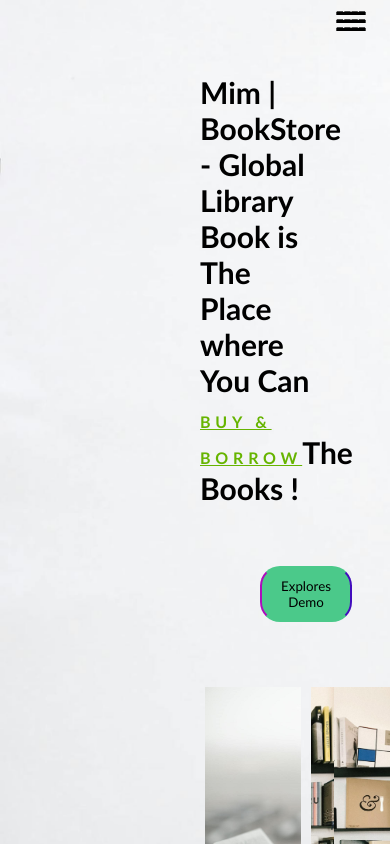
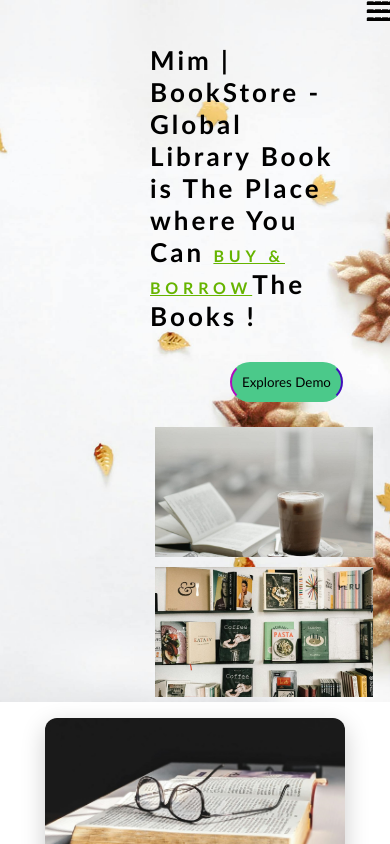
Before and after one commit to MiArianM/BookLibrary, a React (Vite) app: page / in a window 390 px wide. Shown: the top 844 px of the page. Built offline with nearby package versions, Linux system fonts and the light colour scheme.

Commit message:
Header Responsive Completed !

```diff
--- a/src/Styles/Header.css
+++ b/src/Styles/Header.css
@@ -197,16 +197,14 @@ figure.ImgCard img {
 }
 figure.ImgCard:after {
   background: #b96248d2;
-  width: 120%;
-  height: 100%;
+  width: 342%;
+  height: 113%;
   position: absolute;
   left: 0;
   bottom: 0;
   content: "";
   opacity: 1;
-  -webkit-transform: skew(-75deg) scaleX(0);
   transform: skew(-75deg) scaleX(0);
-  -webkit-transition: all 0.3s ease-in-out;
   transition: all 0.3s ease-in-out;
 }
 figure.ImgCard figcaption {
@@ -251,26 +249,21 @@ figure.ImgCard p:hover {
     1px 1px 1px rgba(0, 0, 0, 0.5);
 }
 
-figure.ImgCard:hover:after,
-figure.ImgCard.hover:after {
+figure.ImgCard:hover:after {
   -webkit-transform: skew(-45deg) scaleX(1);
   transform: skew(-75deg) scaleX(1);
   transition: all 400ms cubic-bezier(0.175, 0.885, 0.32, 1.275);
 }
 figure.ImgCard:hover figcaption h2,
-figure.ImgCard.hover figcaption h2,
-figure.ImgCard:hover figcaption p,
-figure.ImgCard.hover figcaption p {
+figure.ImgCard:hover figcaption p {
   -webkit-transform: translate3d(0%, 0%, 0);
   transform: translate3d(0%, 0%, 0);
   -webkit-transition-delay: 0.2s;
   transition-delay: 0.2s;
 }
-figure.ImgCard:hover figcaption h2,
-figure.ImgCard.hover figcaption h2 {
+figure.ImgCard:hover figcaption h2 {
   opacity: 1;
 }
-figure.ImgCard:hover figcaption p,
-figure.ImgCard.hover figcaption p {
+figure.ImgCard:hover figcaption p {
   opacity: 0.7;
 }
--- a/src/Styles/Responsive.css
+++ b/src/Styles/Responsive.css
@@ -1,6 +1,3 @@
-/*Header------*/
-/*NavBar*/
-
 .hamburger-menu span::before {
   content: "____";
   display: block;
@@ -8,56 +5,165 @@
   text-decoration-thickness: 2.5px;
   line-height: 0.5;
 }
+#HamburgerMenu {
+  animation: SecoundMenu 1.5s forwards linear;
 
-#HamburgerMenu {
-  backdrop-filter: blur(10px);
   position: fixed;
   z-index: 1;
   align-items: center;
-  width: 600px;
+  width: 1000px;
+  height: 102vh;
   justify-content: space-between;
   padding: 40px;
-  border-radius: 20px;
-  margin-top: 5rem;
-  line-height: 0.5;
+  line-height: 0.7;
   gap: 50px;
-  background-color: beige;
+  background-color: rgb(220, 245, 238);
   * {
-    font-family: Verdana, Geneva, Tahoma, sans-serif;
+    font-family: "Segoe UI", Tahoma, Verdana, sans-serif;
   }
   img {
-    height: 55px;
+    height: 75px;
+    transition: 0.5s all;
+    cursor: pointer;
+    position: relative;
+    top: -23px;
   }
   ul {
     display: flex;
     flex-direction: column;
   }
+  li {
+    background-color: aliceblue;
+    padding: 20px;
+    border-radius: 20px;
+    width: 500px;
+    text-align: center;
+    box-shadow: 4px 3px 9px 3px #000000;
+    transition: 0.5s all;
+    cursor: pointer;
+  }
+  li:hover {
+    box-shadow: 0px 7px 10px 2px #2d0763;
+  }
+  a {
+    border-bottom: 3px rgba(255, 255, 255, 0) solid;
+  }
+  a:hover {
+    color: rgb(7, 15, 122);
+    border-bottom: 3px rgb(69, 197, 107) solid;
+    border-radius: 7px;
+  }
+  button {
+    font-size: 20px;
+    padding: 7px 15px;
+    border-radius: 20px;
+    transition: 0.55s all;
+    cursor: pointer;
+    border-top: rgba(255, 255, 255, 0) 3px solid;
+    border-left: rgba(255, 255, 255, 0) 3px solid;
+    background-color: rgb(201, 194, 194);
+    border-right: none;
+    border-bottom: none;
+    width: 400px;
+  }
+  button:hover {
+    background-color: rgb(118, 190, 199);
+    border-top: rgb(108, 18, 131) 3px solid;
+    border-left: rgb(122, 18, 131) 3px solid;
+    color: #b4003c;
+    transform: scale(1.15);
+  }
+  img:hover {
+    -webkit-transform: translate(10px, 16px) skew(-11deg, 24deg);
+    transform: scale(1.25) translate(10px, 16px) skew(-1deg, 4deg);
+  }
   .hamburger-menu {
+    animation: SecoundMenu 1s forwards;
     position: relative;
     margin-left: 90%;
-    margin-top: -3.2rem;
+    margin-top: -4.5rem;
     cursor: pointer;
   }
 }
 .hamburger-menu {
+  animation: FirstMenu 1s forwards;
   cursor: pointer;
-  margin-left: 80%;
+  margin-left: 0%;
+  margin-top: 5%;
+  display: block;
 }
+/*Header----------------------*/
+@media (max-width: 690px) {
+  header section {
+    padding: 0;
+  }
+  #FirstHomeinfo h1 {
+    font-size: 26px;
+    letter-spacing: 3px;
+  }
+  #FirstHomeinfo button {
+    margin: 30px 0px 20px 80px;
+  }
+}
+/*NavBar*/
 @media (max-width: 2000px) {
   .hmFirst {
-    display: none;
+    opacity: 0;
+    cursor: none;
   }
 }
 @media (max-width: 965px) {
   .hmFirst {
-    display: block;
+    margin-left: 70%;
+    opacity: 1;
+    cursor: pointer;
   }
   .fnav {
     display: none;
   }
 }
+@media (max-width: 955px) {
+  #HamburgerMenu {
+    .hamburger-menu {
+      margin-left: 80%;
+    }
+  }
+}
+@media (max-width: 860px) {
+  #HamburgerMenu {
+    .hamburger-menu {
+      margin-left: 70%;
+    }
+    img {
+      margin-left: 10%;
+      top: -24px;
+    }
+  }
+}
+@media (max-width: 766px) {
+  #HamburgerMenu {
+    .hamburger-menu {
+      margin-left: 25%;
+    }
+    img {
+      margin-left: 30%;
+      top: -27px;
+    }
+  }
+}
+@media (max-width: 465px) {
+  #HamburgerMenu {
+    height: 125vh;
+    li {
+      width: 300px;
+    }
+    button {
+      width: 250px;
+    }
+  }
+}
 /*HomePage IntroDuction*/
-@media (max-width: 1331px) {
+@media (max-width: 1347px) {
   span.focus {
     font-size: 2.15rem;
   }
@@ -69,6 +175,9 @@
   }
   .focus--mask {
     display: none;
+  }
+  header {
+    background-position: center;
   }
 }
 @media (max-width: 1088px) {
@@ -84,15 +193,52 @@
   .focus--mask {
     display: block;
   }
+  @keyframes mask-move {
+    0% {
+      transform: translateX(-7.5px);
+    }
+    100% {
+      transform: translateX(337px);
+    }
+  }
+  @keyframes mask-inner-move {
+    0% {
+      transform: translateX(0);
+    }
+    100% {
+      transform: translateX(-337px);
+    }
+  }
 }
-@media (max-width: 983px) {
+@media (max-width: 1002px) {
+  span.focus::before {
+    content: "Buy & Borrow";
+  }
+
+  @keyframes mask-move {
+    0% {
+      transform: translateX(-7.5px);
+    }
+    100% {
+      transform: translateX(196px);
+    }
+  }
+  @keyframes mask-inner-move {
+    0% {
+      transform: translateX(0);
+    }
+    100% {
+      transform: translateX(-196px);
+    }
+  }
+}
+@media (max-width: 967px) {
+  span.focus::before {
+    filter: blur(0px);
+  }
   span.focus {
     text-decoration: underline;
     text-decoration-thickness: 0.5px;
-  }
-  span.focus::before {
-    filter: blur(0px);
-    content: "Buy & Borrow";
   }
   .focus::after {
     display: none;
@@ -110,4 +256,113 @@
   span.focus::before {
     font-size: 1rem;
   }
+  header {
+    background-position: center;
+  }
 }
+@keyframes FirstMenu {
+  100% {
+    transform: translate(50px, -30px);
+  }
+  0% {
+    transform: scale(1) translate(-190px, 0px);
+  }
+}
+@keyframes SecoundMenu {
+  0% {
+    transform: translate(-823px, 0px);
+    opacity: 0;
+  }
+  100% {
+    transform: translate(20px, -10px);
+    opacity: 1;
+  }
+}
+/*HomePage Images*/
+@media (max-width: 1213px) {
+  .HomeImage {
+    width: 100%;
+    height: 230px;
+    background-size: cover;
+  }
+}
+@media (max-width: 1048px) {
+  .HomeImage {
+    width: 100%;
+    height: 130px;
+    background-size: cover;
+  }
+}
+@media (max-width: 889px) {
+  #HomeImageContainer {
+    display: flex;
+    flex-direction: column;
+  }
+  .HomeImage {
+    width: 70%;
+    background-size: cover;
+  }
+  figure.ImgCard:after {
+    width: 38%;
+    height: 74%;
+    transform: skew(-65deg) scaleX(0);
+    transition: all 0.3s ease-in-out;
+  }
+  figure.ImgCard figcaption {
+    width: 64%;
+  }
+  figure.ImgCard p {
+    font-weight: 600;
+    width: 400px;
+    letter-spacing: 0.3rem;
+    color: #e20013fd;
+    text-shadow: -1px -1px 1px rgba(30, 51, 143, 0.973),
+      1px 1px 1px rgb(202, 199, 0);
+    width: 357px;
+  }
+  figure.ImgCard h2 {
+    font-size: 25px;
+    width: 115%;
+    text-shadow: -1px -1px 1px rgba(30, 51, 143, 0.973),
+      1px 1px 1px rgb(202, 199, 0);
+  }
+  figure.ImgCard figcaption {
+    width: 67%;
+  }
+}
+@media (max-width: 790px) {
+  figure.ImgCard:after {
+    width: 28%;
+    height: 68%;
+    transform: skew(-65deg) scaleX(0);
+    transition: all 0.3s ease-in-out;
+  }
+}
+@media (max-width: 544px) {
+  figure.ImgCard:after {
+    width: 31%;
+    height: 62%;
+  }
+  .HomeImage {
+    width: 70%;
+    background-size: cover;
+    background-position: center;
+  }
+  figure.ImgCard p {
+    font-weight: 800;
+    font-size: 12px;
+    width: 300px;
+    letter-spacing: 0.3rem;
+    color: #e20013fd;
+    text-shadow: 21px 11px 21px rgba(9, 50, 236, 0.973),
+      12px 1px 1px rgb(202, 199, 0);
+  }
+}
+@media (max-width: 470px) {
+  figure.ImgCard:after {
+    width: 21%;
+    height: 61%;
+    transform: skew(-65deg) scaleX(0);
+    transition: all 0.3s ease-in-out;
+  }
+}
```
